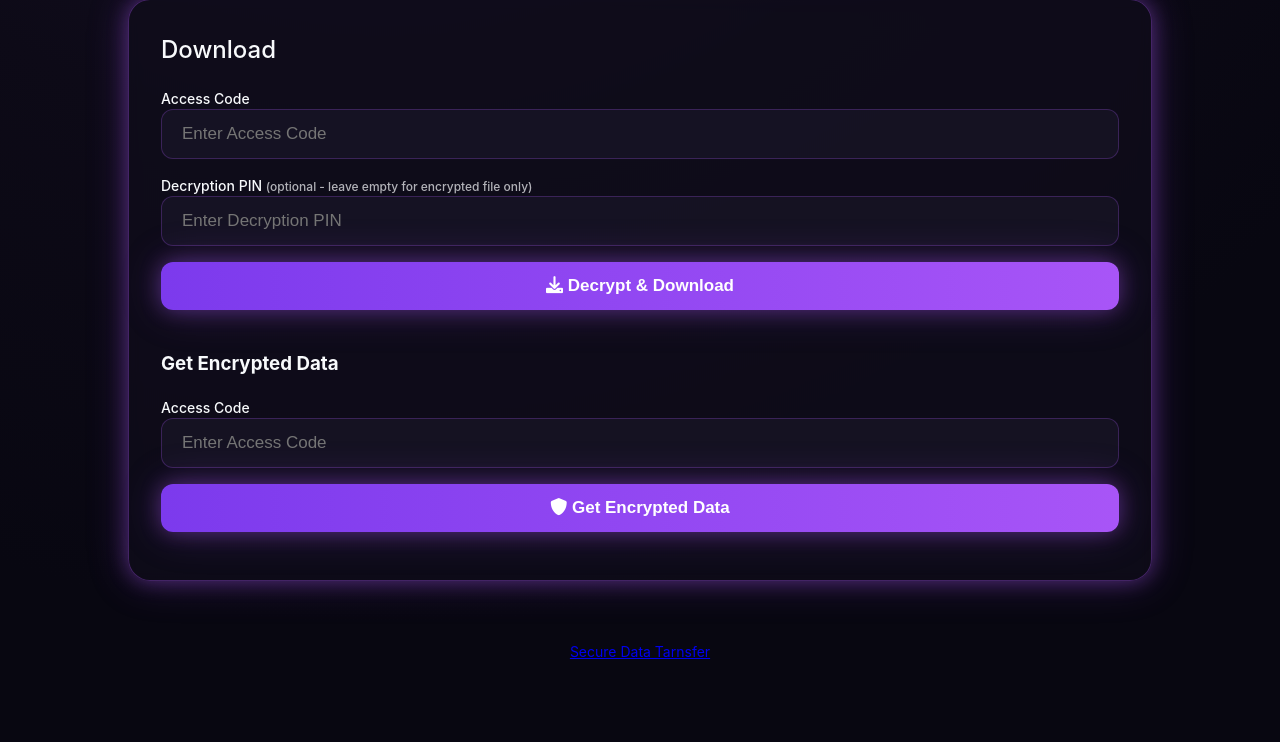
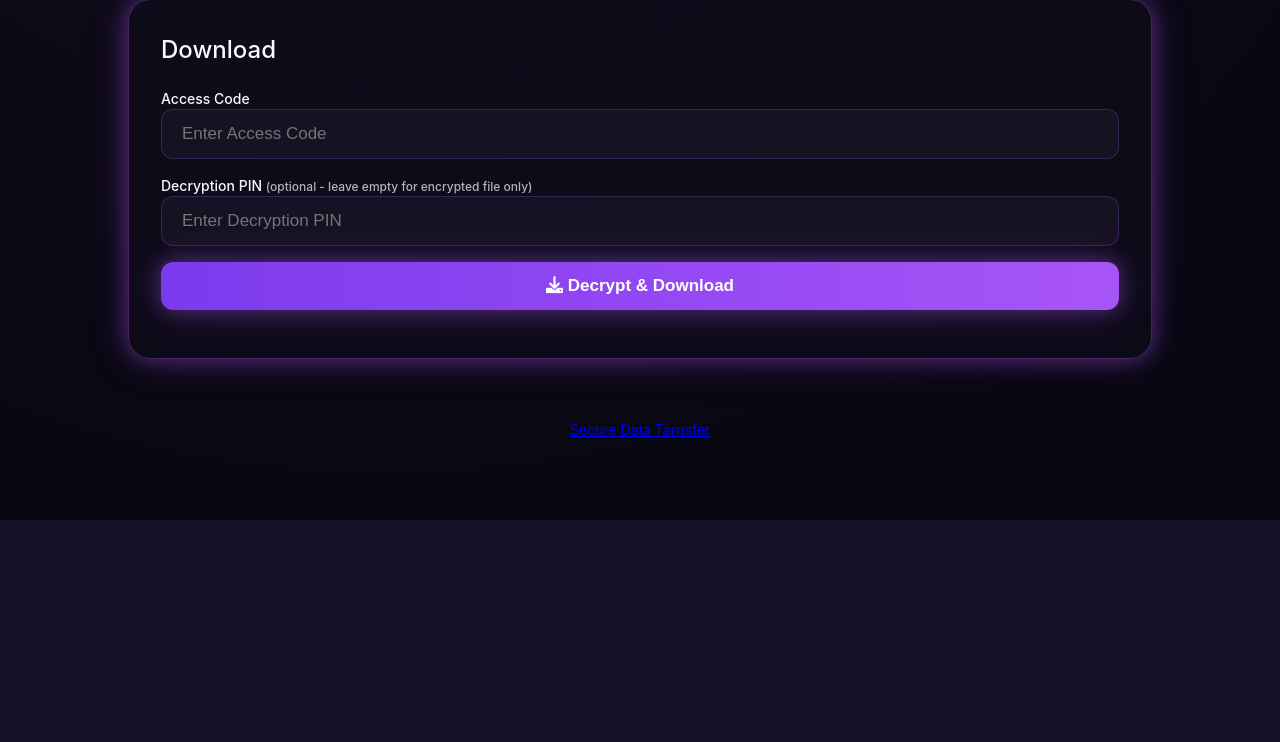
Before and after one commit to vamsi3126/secure-file-transfer_vamsi, a Flask app: page / in a window 1280 px wide. Shown: the part 903-1645 px from the top of the page. After the commit the page ends 1423 px from the top, so only its background shows below. Run offline with Flask 3, Linux system fonts and the light colour scheme; some web fonts are replaced.

Commit message:
Remove encrypted data access form from index.html
Removed the form for accessing encrypted data and related elements.

```diff
--- a/templates/index.html
+++ b/templates/index.html
@@ -457,28 +457,7 @@
             </div>
             {% endif %}
 
-            <h3 style="margin-top:24px;">Get Encrypted Data</h3>
-            <form action="/download" method="post">
-                <label style="font-size:14px; font-weight:500;">Access Code</label>
-                <input type="text" name="code" placeholder="Enter Access Code" required>
-                <button type="submit">
-                    <i class="fas fa-shield-alt"></i> Get Encrypted Data
-                </button>
-            </form>
-            {% if encrypted_text %}
-            <div class="credentials-box" id="encryptedResult" style="white-space: pre-wrap; position: relative; word-break: break-all; overflow-wrap: anywhere;">
-                <button id="copyEncryptedBtn" title="Copy" style="position:absolute; top:8px; right:8px; border:none; background:transparent; cursor:pointer; color:rgb(51, 65, 85);">
-                    <i class="fas fa-copy"></i>
-                </button>
-                {{ encrypted_text }}
-            </div>
-            {% endif %}
-            {% if error %}
-            <div class="server-error">
-                <i class="fas fa-exclamation-triangle"></i>
-                <span>{{ error }}</span>
-            </div>
-            {% endif %}
+
         </div>
         </section>
         <footer>
```
